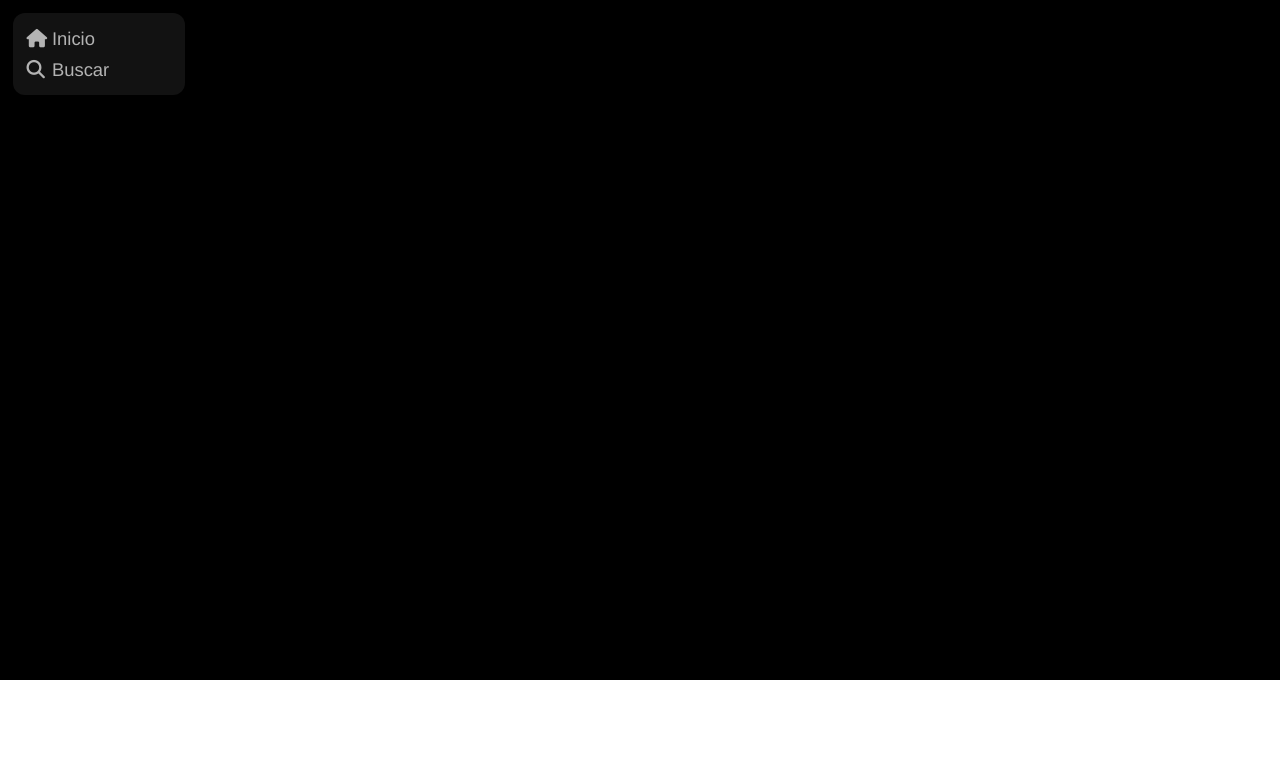
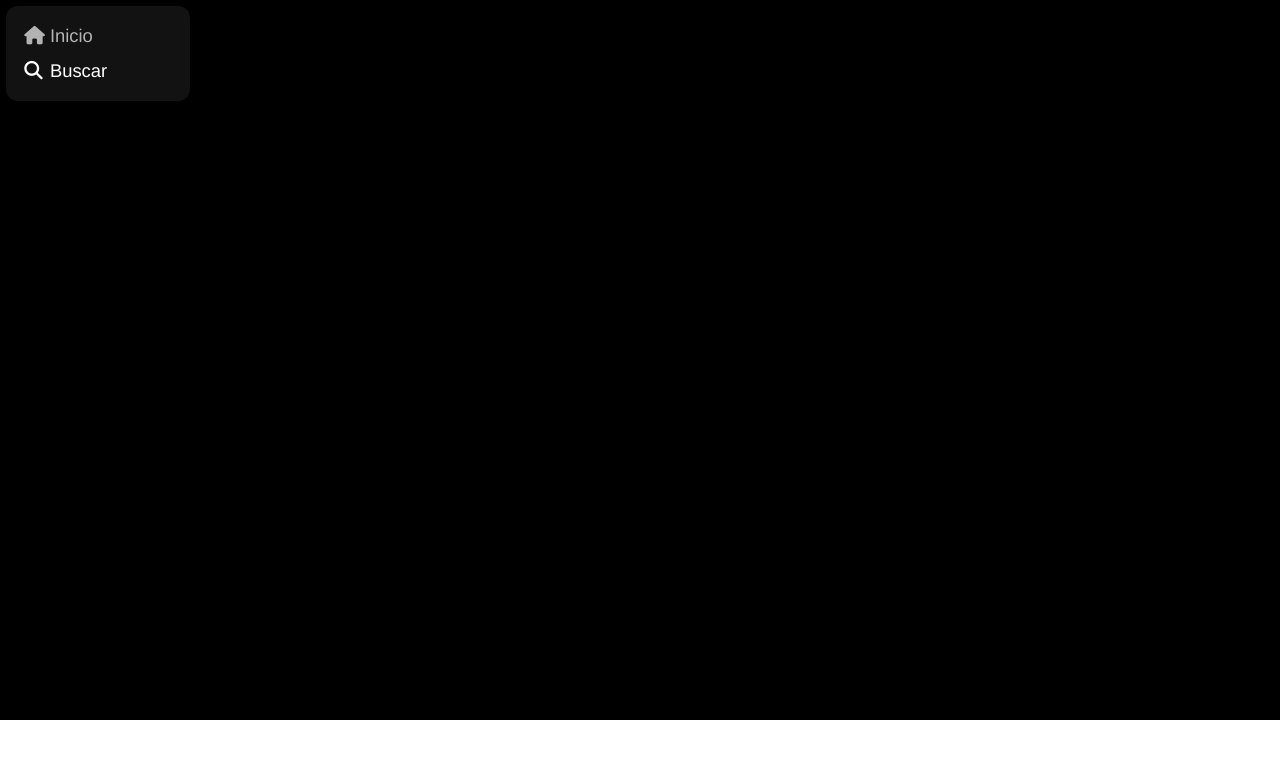
Before and after one commit to AntonioMrtz/SpotifyElectron, a React (Create React App) app in the folder Electron/spotify-electron/: page /explorar in a window 1280 px wide. Shown: the top 758 px of the page. Built offline with nearby package versions, Linux system fonts and the light colour scheme.

Commit message:
Subrayado de la seccion actual a partir de la URL

```diff
--- a/Electron/spotify-electron/src/componentes/home/homeCss.module.css
+++ b/Electron/spotify-electron/src/componentes/home/homeCss.module.css
@@ -1,6 +1,9 @@
 .principal{
-    margin: 0.5%;
+
     background-color: var(--secondary-black) !important;
+    border-radius: 12px;
+    margin: 0.5% 0.5% 0.5% 0;
+
 }
 
 .columnOfListas{
--- a/Electron/spotify-electron/src/componentes/sidebar/Sidebar.jsx
+++ b/Electron/spotify-electron/src/componentes/sidebar/Sidebar.jsx
@@ -2,15 +2,13 @@ import React, { useEffect, useState } from "react";
 import styles from "./sideBarCss.module.css";
 
 export default function Sidebar() {
-
-	//* MENU HOVER
+    //* MENU HOVER
 
     let [listItemInicio, setHoverInicio] = useState("");
     let [listItemBuscar, setHoverBuscar] = useState("");
 
-
     const [isHoveredInicio, setIsHovered] = useState(false);
-	const [isHoveredBuscar, setIsHoveredBuscar] = useState(false);
+    const [isHoveredBuscar, setIsHoveredBuscar] = useState(false);
 
     const handleMouseOverInicio = () => {
         setIsHovered(true);
@@ -35,15 +33,55 @@ export default function Sidebar() {
 
 
 
+    /*  HIGHLIGHT CURRENT SECTION LI */
+
+
+    const [selectedID, setSelectedID] = useState(); // you could set a default id as well
+
+    const getSelectedClass = (id) => (selectedID === id ?  styles.linksubtleClicked : "");
+
+    const [url,setUrl] = useState("");
+
+    useEffect(() => {
+
+        if(url === ""){
+
+            setSelectedID("li-inicio")
+
+        }else if( url=== "explorar" ){
+
+            setSelectedID("li-buscar")
+
+        }
+
+    }, [url])
+
+    // handle Button Clicked by looking at the Current Url
+    useEffect(() => {
+
+
+        const url = window.location.href;
+
+        let splitBySlash = url.split("/")
+
+        setUrl(splitBySlash[splitBySlash.length-1])
+
+    }, []);
+
+
+
 
     return (
         <div className={`container-fluid ${styles.wrapperNavbar}`}>
             <header className={`${styles.header}`}>
                 <ul className={`${styles.ul}`}>
                     <li
-                        className={`${styles.headerLi} ${listItemInicio}`}
+                        className={`${
+                            styles.headerLi
+                        } ${listItemInicio} ${getSelectedClass("li-inicio")} `}
                         onMouseOver={handleMouseOverInicio}
                         onMouseOut={handleMouseOutInicio}
+                        id="li-inicio"
                     >
                         <a href="/">
                             <i
@@ -53,9 +91,13 @@ export default function Sidebar() {
                         </a>
                     </li>
                     <li
-                        className={`${styles.headerLi} ${listItemBuscar}`}
+                        className={`${
+                            styles.headerLi
+                        } ${listItemBuscar} ${getSelectedClass("li-buscar")}`}
                         onMouseOver={handleMouseOverBuscar}
                         onMouseOut={handleMouseOutBuscar}
+                        id="li-buscar"
+
                     >
                         <a className={`${styles.aHeader}`} href="/explorar">
                             <i
--- a/Electron/spotify-electron/src/componentes/sidebar/sideBarCss.module.css
+++ b/Electron/spotify-electron/src/componentes/sidebar/sideBarCss.module.css
@@ -1,8 +1,8 @@
 .wrapperNavbar{
 
     width: 18svw;
-    height: 85svh;
-    padding: 1%;
+    height: 90svh;
+    padding: 0.5%;
 
     display: flex;
     flex-direction: column;
@@ -26,7 +26,7 @@
 
 .headerLi{
 
-    margin: 2%;
+    margin: 4%;
     color: var(--secondary-white);
 
 
@@ -66,3 +66,13 @@
     -webkit-transition-timing-function: linear;
     transition-timing-function: linear
 }
+
+.linksubtleClicked {
+    color: var(--pure-white) !important;
+    -webkit-transition-duration: .0s;
+    transition-duration: .2s;
+    -webkit-transition-property: color;
+    transition-property: color;
+    -webkit-transition-timing-function: linear;
+    transition-timing-function: linear
+}
```
